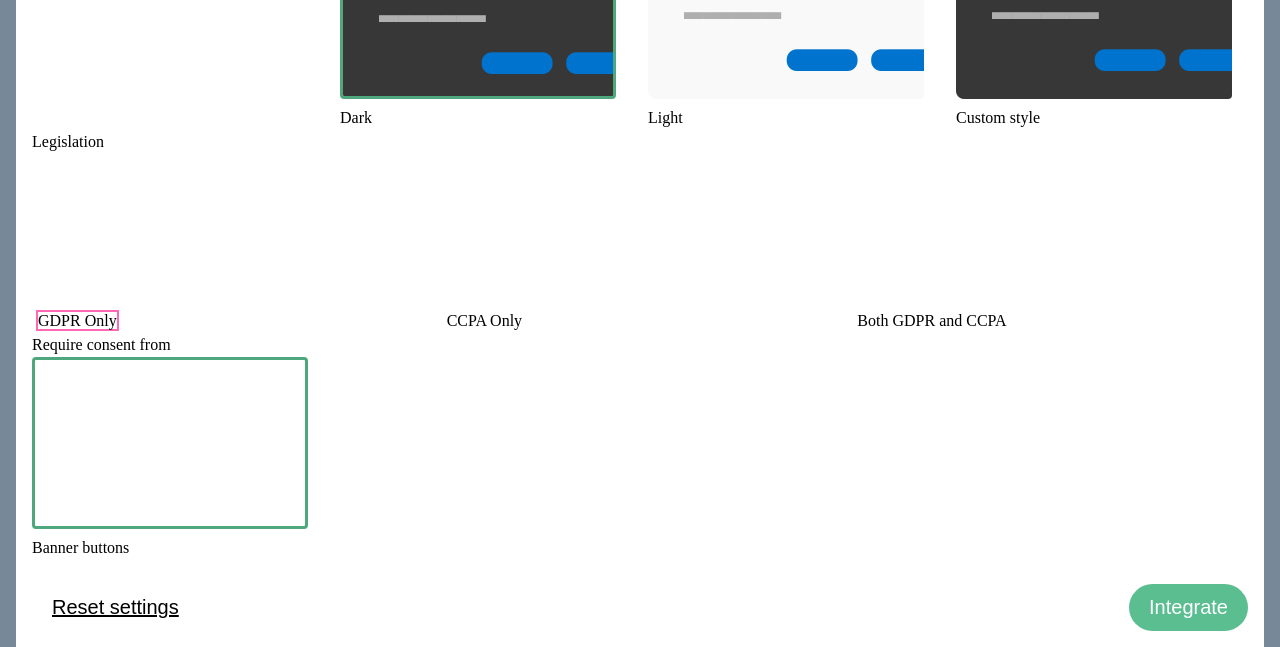
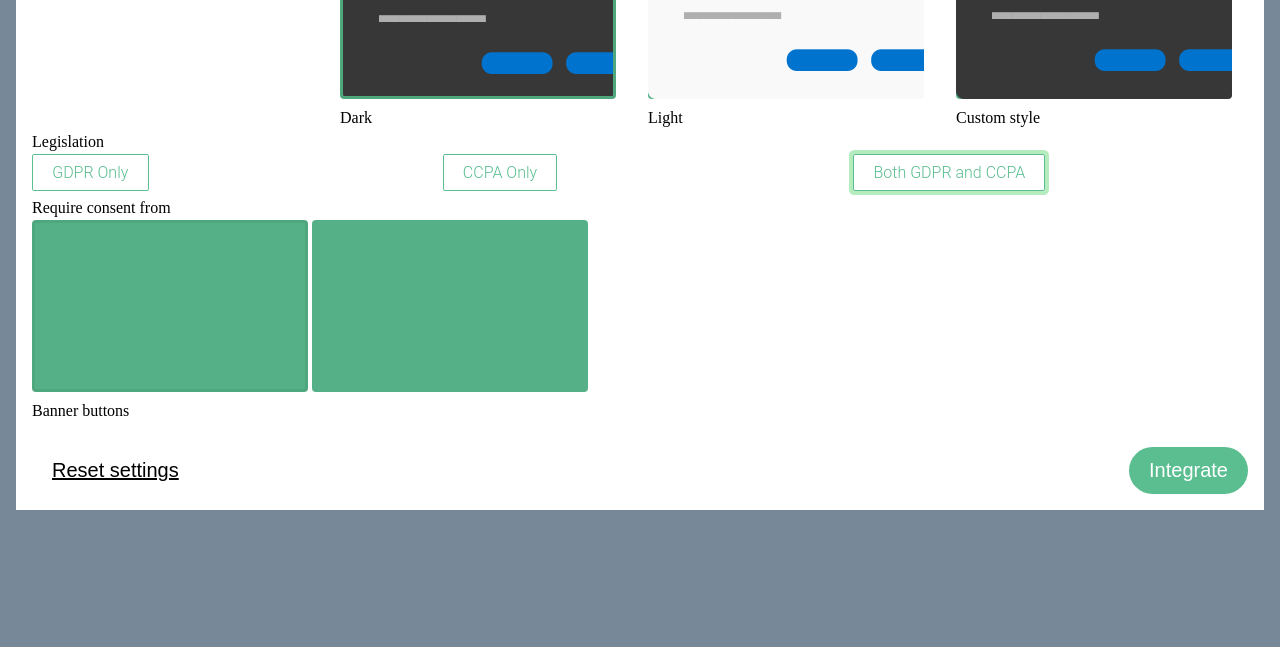
Before and after one commit to adritek/iubenda, a website: page index.html in a window 1280 px wide. Shown: the part 339-986 px from the top of the page. After the commit the page ends 849 px from the top, so only its background shows below. Drawn offline with Linux system fonts and the light colour scheme.

Commit message:
Override radio button but still accessible by keyboard

```diff
--- a/css/styles.css
+++ b/css/styles.css
@@ -9,16 +9,40 @@
 }
 
 .sr-only {
+  clip: rect(0 0 0 0);
+  clip-path: inset(100%);
+  height: 1px;
+  overflow: hidden;
   position: absolute;
+  white-space: nowrap;
   width: 1px;
-  height: 1px;
-  padding: 0;
-  overflow: hidden;
-  clip: rect(0, 0, 0, 0);
-  white-space: nowrap;
-  -webkit-clip-path: inset(50%);
-  clip-path: inset(50%);
-  border: 0;
+}
+
+.button {
+  display: inline-block;
+  padding: 0.35em 1.2em;
+  border: 0.1em solid #5abe90;
+  margin: 0 0.3em 0.3em 0;
+  border-radius: 0.12em;
+  box-sizing: border-box;
+  text-decoration: none;
+  font-family: 'Roboto', sans-serif;
+  font-weight: 300;
+  color: #5abe90;
+  text-align: center;
+  transition: all 0.2s;
+}
+
+button:hover {
+  color: #000000;
+  background-color: #5abe90;
+}
+
+@media all and (max-width: 30em) {
+  button {
+    display: block;
+    margin: 0.4em auto;
+  }
 }
 
 /* Housekeepinbg */
@@ -197,17 +221,19 @@ textarea:focus {
 /* Theme */
 fieldset.d--f {
   gap: 1em;
+  flex-wrap: wrap;
 }
 
 fieldset.d--f > * {
   align-items: center;
   justify-content: space-between;
-  flex-basis: 100%;
+  flex: 1 1;
 }
 
 input[type='radio'] {
   width: 276px;
   min-height: 172px;
+  background-color: #55af87;
 }
 
 #dark-theme {
@@ -233,16 +259,9 @@ input[type='radio']:active {
   align-items: center;
   justify-content: space-between;
 }
+/* Legislation */
 
-/* legislation test */
-/* hide button */
-.legislation > div input[type='radio'] {
-  display: hidden;
-  height: 0;
-  width: 0;
-  border: 0;
-}
 /* if button checked apply style AND style to label as well */
 .legislation > div input[type='radio']:checked + label {
-  border: 2px solid hotpink;
+  box-shadow: 0 0 0 4px rgba(157, 230, 168, 0.749);
 }
--- a/index.html
+++ b/index.html
@@ -72,16 +72,16 @@
         <fieldset class="d--f legislation">
           <legend>Legislation</legend>
           <div>
-            <input type="radio" name="legislation" value="gdpr" id="gdpr" checked />
-            <label for="gdpr" class="">GDPR Only</label>
+            <input type="radio" name="legislation" value="gdpr" class="sr-only" id="gdpr" />
+            <label for="gdpr" class="button">GDPR Only</label>
           </div>
           <div>
-            <input type="radio" name="legislation" value="ccpa" id="ccpa" />
-            <label for="ccpa" class="">CCPA Only</label>
+            <input type="radio" name="legislation" value="ccpa" class="sr-only" id="ccpa" />
+            <label for="ccpa" class="button">CCPA Only</label>
           </div>
           <div>
-            <input type="radio" name="legislation" value="both-gdpr-ccpa" id="both-gdpr-ccpa" />
-            <label for="both-gdpr-ccppa" class="">Both GDPR and CCPA</label>
+            <input type="radio" name="legislation" value="both-gdpr-ccpa" class="sr-only" id="both-gdpr-ccpa" checked />
+            <label for="both-gdpr-ccppa" class="button">Both GDPR and CCPA</label>
           </div>
         </fieldset>
 
```
